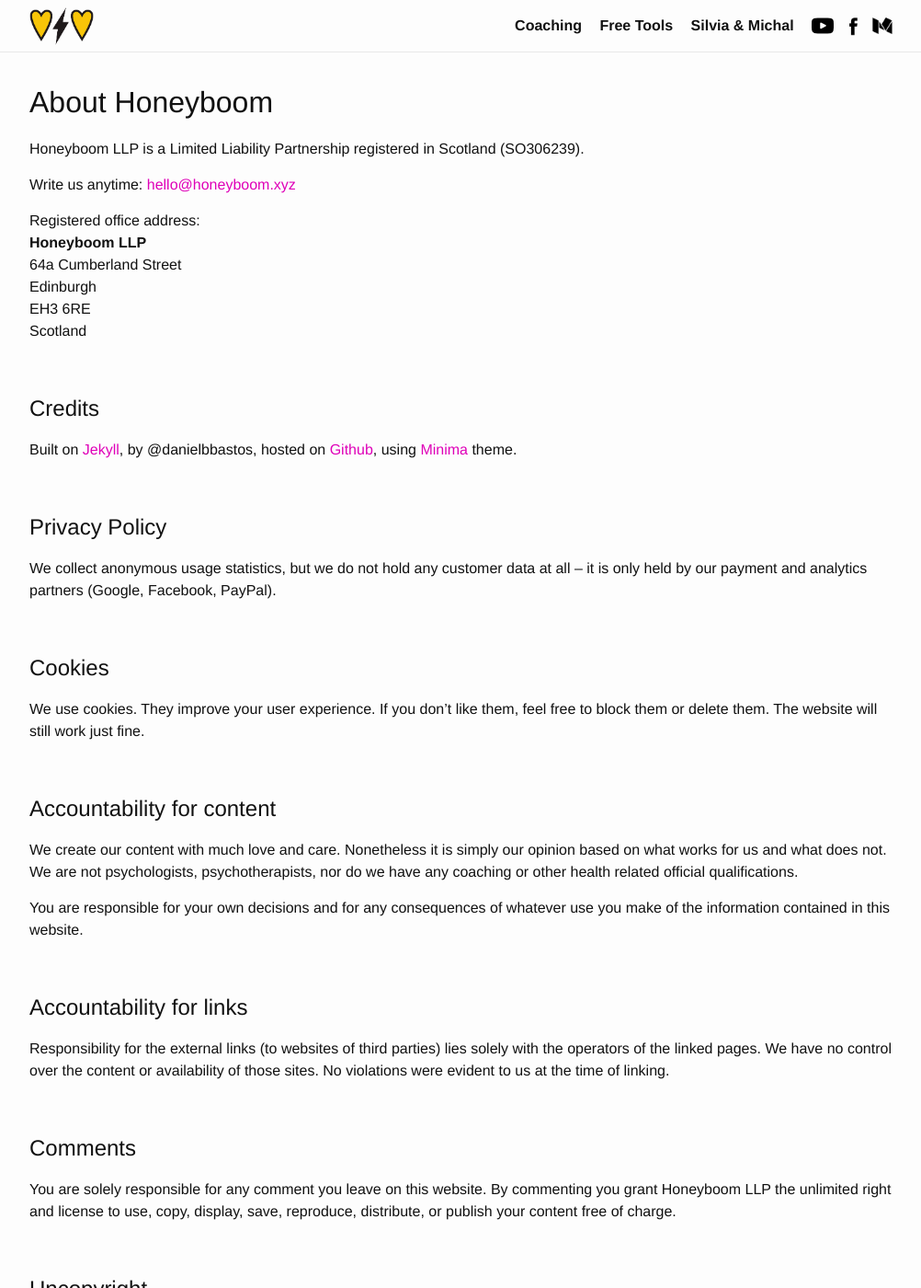
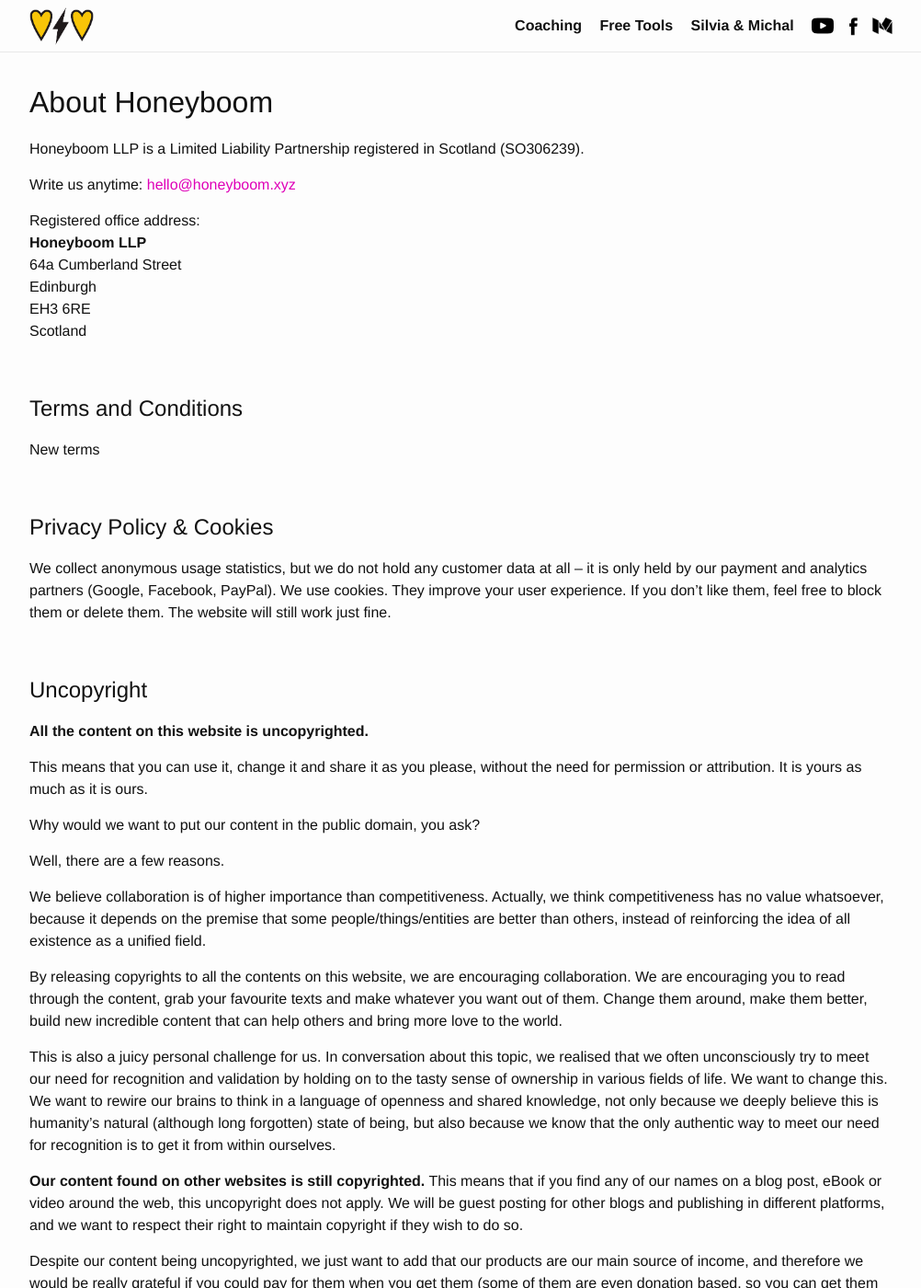
Before and after one commit to Honeyboom/honeyboom.github.io, a Jekyll site: the page built from _documentation/organization.md, in a window 1280 px wide and 1400 px high. Shown: the whole window at 92% size, without its empty margins (138-1140 px from the left). Built offline with Jekyll 4.4.1, drawn with Linux system fonts in a browser that asks for light colours; some of the changed lines change nothing that is shown; some of the changed text lies outside the part shown.

Commit message:
Changed footer and org

```diff
--- a/_documentation/organization.md
+++ b/_documentation/organization.md
@@ -19,26 +19,47 @@ title: Organization
 
 &nbsp;
 
+## Terms and Conditions {#tc}
+New terms
+
+&nbsp;
+
+## Privacy Policy & Cookies {#privacy}
+
+We collect anonymous usage statistics, but we do not hold any customer data at all – it is only held by our payment and analytics partners (Google, Facebook, PayPal).
+We use cookies. They improve your user experience. If you don’t like them, feel free to block them or delete them. The website will still work just fine.
+
+&nbsp;
+
+## Uncopyright {#uncopyright}
+
+<b>All the content on this website is uncopyrighted.</b>
+
+This means that you can use it, change it and share it as you please, without the need for permission or attribution. It is yours as much as it is ours.
+
+Why would we want to put our content in the public domain, you ask?
+
+Well, there are a few reasons.
+
+We believe collaboration is of higher importance than competitiveness. Actually, we think competitiveness has no value whatsoever, because it depends on the premise that some people/things/entities are better than others, instead of reinforcing the idea of all existence as a unified field.
+
+By releasing copyrights to all the contents on this website, we are encouraging collaboration. We are encouraging you to read through the content, grab your favourite texts and make whatever you want out of them. Change them around, make them better, build new incredible content that can help others and bring more love to the world.
+
+This is also a juicy personal challenge for us. In conversation about this topic, we realised that we often unconsciously try to meet our need for recognition and validation by holding on to the tasty sense of ownership in various fields of life. We want to change this. We want to rewire our brains to think in a language of openness and shared knowledge, not only because we deeply believe this is humanity’s natural (although long forgotten) state of being, but also because we know that the only authentic way to meet our need for recognition is to get it from within ourselves.
+
+<b>Our content found on other websites is still copyrighted.</b> This means that if you find any of our names on a blog post, eBook or video around the web, this uncopyright does not apply. We will be guest posting for other blogs and publishing in different platforms, and we want to respect their right to maintain copyright if they wish to do so.
+
+Despite our content being uncopyrighted, we just want to add that our products are our main source of income, and therefore we would be really grateful if you could pay for them when you get them (some of them are even donation based, so you can get them for free or name your own price).
+
+We want to keep Honeyboom.xyz free of advertising, and we want to keep developing great products that bring value to your life, and it is your support which allows us to do that everyday.
+
+&nbsp;
+
 ## Credits {#credits}
 
 Built on [Jekyll](https://jekyllrb.com/), by @danielbbastos, hosted on [Github](https://github.com/), using [Minima](https://github.com/jekyll/minima) theme.
 
 &nbsp;
-
-
-## Privacy Policy {#pp}
-
-We collect anonymous usage statistics, but we do not hold any customer data at all – it is only held by our payment and analytics partners (Google, Facebook, PayPal).
-
-&nbsp;
-
-
-## Cookies {#cookies}
-
-We use cookies. They improve your user experience. If you don’t like them, feel free to block them or delete them. The website will still work just fine.
-
-&nbsp;
-
 
 ## Accountability for content {#acc-content}
 
@@ -62,29 +83,6 @@ You are solely responsible for any comment you leave on this website. By comment
 
 &nbsp;
 
-
-## Uncopyright {#uncopyright}
-
-<b>All the content on this website is uncopyrighted.</b>
-
-This means that you can use it, change it and share it as you please, without the need for permission or attribution. It is yours as much as it is ours.
-
-Why would we want to put our content in the public domain, you ask?
-
-Well, there are a few reasons.
-
-We believe collaboration is of higher importance than competitiveness. Actually, we think competitiveness has no value whatsoever, because it depends on the premise that some people/things/entities are better than others, instead of reinforcing the idea of all existence as a unified field.
-
-By releasing copyrights to all the contents on this website, we are encouraging collaboration. We are encouraging you to read through the content, grab your favourite texts and make whatever you want out of them. Change them around, make them better, build new incredible content that can help others and bring more love to the world.
-
-This is also a juicy personal challenge for us. In conversation about this topic, we realised that we often unconsciously try to meet our need for recognition and validation by holding on to the tasty sense of ownership in various fields of life. We want to change this. We want to rewire our brains to think in a language of openness and shared knowledge, not only because we deeply believe this is humanity’s natural (although long forgotten) state of being, but also because we know that the only authentic way to meet our need for recognition is to get it from within ourselves.
-
-<b>Our content found on other websites is still copyrighted.</b> This means that if you find any of our names on a blog post, eBook or video around the web, this uncopyright does not apply. We will be guest posting for other blogs and publishing in different platforms, and we want to respect their right to maintain copyright if they wish to do so.
-
-Despite our content being uncopyrighted, we just want to add that our products are our main source of income, and therefore we would be really grateful if you could pay for them when you get them (some of them are even donation based, so you can get them for free or name your own price).
-
-We want to keep Honeyboom.xyz free of advertising, and we want to keep developing great products that bring value to your life, and it is your support which allows us to do that everyday.
-
 Enjoy your stay and have fun! \\
 Vibrant Love, \\
 Silvia and Michal
--- a/_includes/footer.html
+++ b/_includes/footer.html
@@ -32,10 +32,16 @@
               <a href="{{ 'documentation/organization' | relative_url }}" role="link">Honeyboom LLP</a>
             </li>
             <li>
-	      			<a href="{{ 'documentation/organization#pp' | relative_url }}" role="link">Terms, Credits, Privacy</a>
+	      			<a href="{{ 'documentation/organization#tc' | relative_url }}" role="link">Terms and Conditions</a>
+            </li>
+            <li>
+              <a href="{{ 'documentation/organization#privacy' | relative_url }}" role="link">Privacy Policy & Cookies</a>
             </li>
             <li>
               <a href="{{ 'documentation/organization#uncopyright' | relative_url }}" role="link">Uncopyright</a>
+            </li>
+            <li>
+              <a href="{{ 'documentation/organization#credits' | relative_url }}" role="link">Credits</a>
             </li>
           </ul>
         </li>
```
